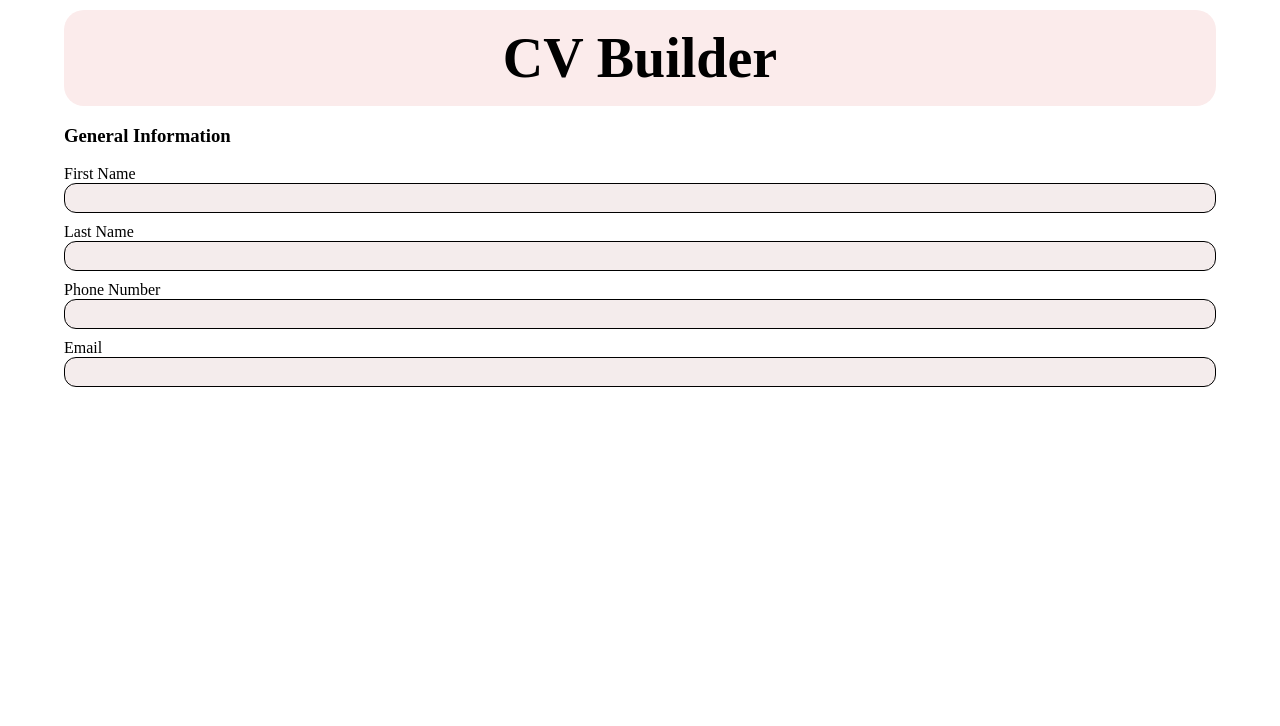
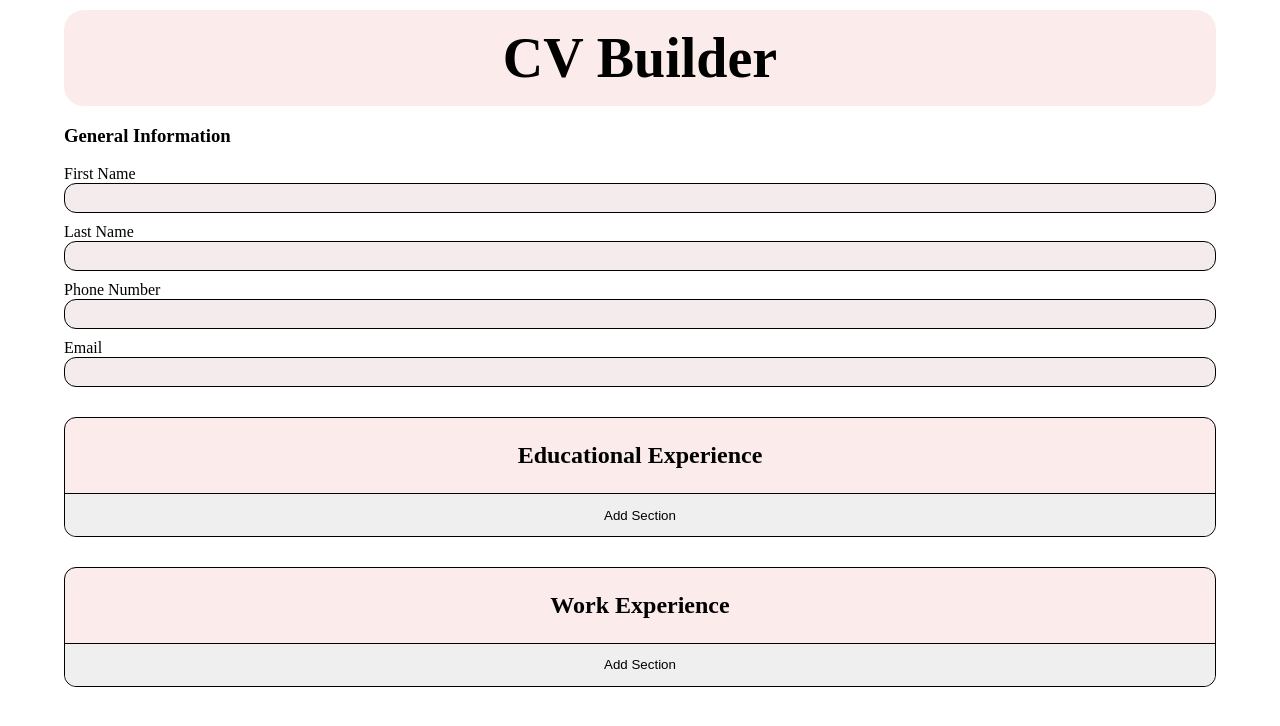
Before and after one commit to kenyounot123/react-cv, a React (Vite) app: page / in a window 1280 px wide. Shown: the top 726 px of the page. Built offline with nearby package versions, Linux system fonts and the light colour scheme.

Commit message:
Update frontend ui

```diff
--- a/src/App.css
+++ b/src/App.css
@@ -1,23 +1,26 @@
+:root {
+  --main-background-color: #fbebeb;
+  --input-field-color: #f4ecec;
+}
 * {
   box-sizing: border-box;
   margin: 0;
   padding: 0;
 }
-.header-container {
-  background-color: #fbebeb;
-  border-radius: 20px;
+.container {
   width: 90%;
   margin: 10px auto;
+}
+.header-container {
+  background-color: var(--main-background-color);
+  border-radius: 20px;
   padding: 1rem 2rem;
 }
 .header-title {
   font-size: 3.5rem;
   text-align: center;
 }
-.form-info-container {
-  width: 90%;
-  margin: 10px auto;
-}
+
 .form-info-title {
   margin: 1em 0;
 }
@@ -31,10 +34,38 @@
   outline: none;
   text-indent: 10px;
   border: 1px solid;
-  background-color: #f4ecec;
+  background-color: var(--input-field-color);
 }
 .input-field-labels {
   display: block;
   text-align: left;
   margin-top: 10px;
 }
+.more-section-container {
+  margin-top: 30px;
+  border: 1px solid black;
+  border-radius: 12px;
+  background-color: var(--main-background-color);
+}
+.section-title {
+  text-align: center;
+  width: 100%;
+  padding: 1em 2em;
+}
+.section-add-btn {
+  width: 100%;
+  padding: 1em 2em;
+  border-top: 1px solid black;
+  border-left: 0;
+  border-right: 0;
+  border-bottom: 0;
+  border-bottom-left-radius: 12px;
+  border-bottom-right-radius: 12px;
+  transition: background-color 0.3s;
+}
+.section-add-btn:hover {
+  background-color: #ccc;
+}
+.section-add-btn:active {
+  transform: translateY(2px);
+}
--- a/src/App.jsx
+++ b/src/App.jsx
@@ -1,12 +1,15 @@
 import Header from "./components/Header.jsx";
 import InfoForm from "./components/InfoForm.jsx";
 import "./App.css";
+import MoreFields from "./components/MoreFields.jsx";
 
 function App() {
   return (
     <>
       <Header />
       <InfoForm />
+      <MoreFields title="Educational Experience" />
+      <MoreFields title="Work Experience" />
     </>
   );
 }
--- a/src/components/FormField.jsx
+++ b/src/components/FormField.jsx
@@ -1,3 +1,4 @@
+/* eslint-disable react/prop-types */
 export default function FormField({ id, labelName, type = "Text" }) {
   return (
     <div className="form-field">
--- a/src/components/Header.jsx
+++ b/src/components/Header.jsx
@@ -1,6 +1,6 @@
 export default function Header() {
   return (
-    <div className="header-container">
+    <div className="header-container container">
       <h1 className="header-title">CV Builder</h1>
     </div>
   );
--- a/src/components/InfoForm.jsx
+++ b/src/components/InfoForm.jsx
@@ -1,7 +1,7 @@
 import FormField from "./FormField";
 export default function InfoForm() {
   return (
-    <div className="form-info-container">
+    <div className="form-info-container container">
       <h3 className="form-info-title"> General Information </h3>
       <form className="form-info-section">
         <FormField id="firstName" labelName={"First Name"} />
--- /dev/null
+++ b/src/components/MoreFields.jsx
@@ -0,0 +1,9 @@
+/* eslint-disable react/prop-types */
+export default function MoreFields({ title }) {
+  return (
+    <div className="more-section-container container">
+      <h2 className="section-title">{title}</h2>
+      <button className="section-add-btn">Add Section</button>
+    </div>
+  );
+}
```
Also changed, not shown: src/components/EducationField.jsx (deleted), src/components/SubmitBtn.jsx (added), src/components/WorkField.jsx (deleted).
